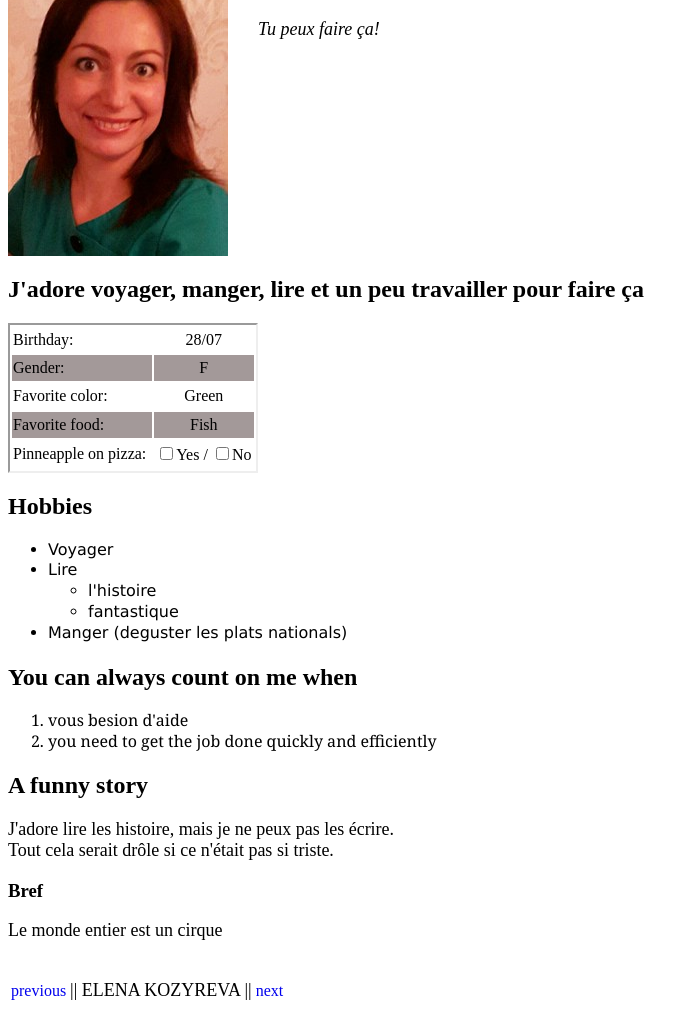
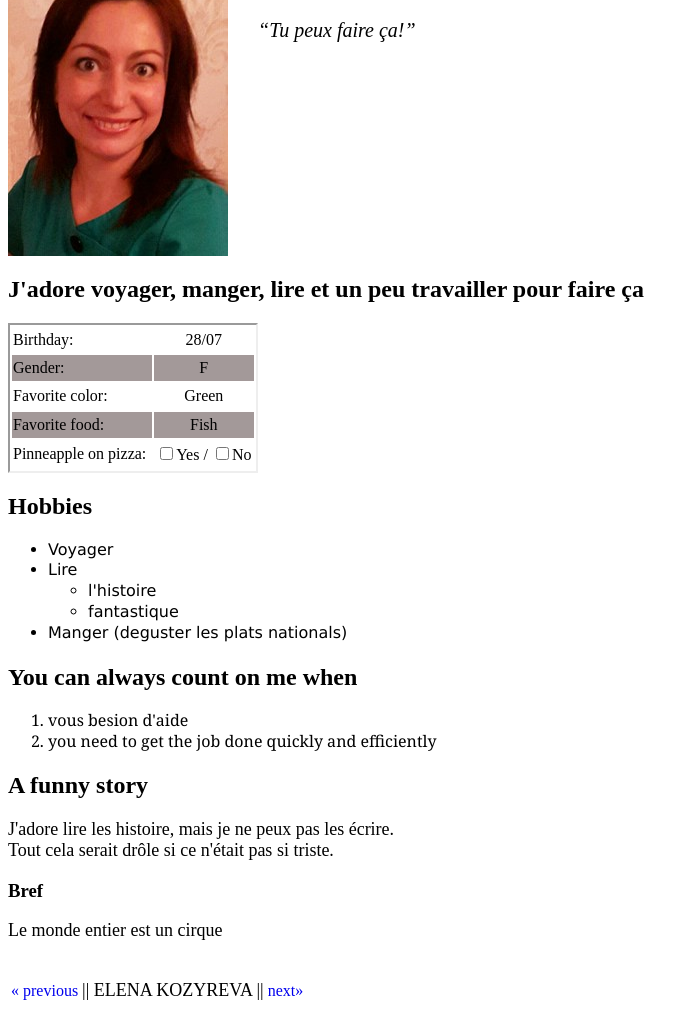
Before and after one commit to TozurElena/markdown-warmup-html, a plain HTML site: page index.html in a window 1280 px wide. Shown: the part 69-1099 px from the top of the page, without its empty margins (0-698 px from the left). Drawn offline with Linux system fonts and the light colour scheme.

Commit message:
modifier lien

```diff
--- a/index.html
+++ b/index.html
@@ -11,7 +11,7 @@
     <header>
       <img class="header_img" src="ElenaK.jpg" alt="Photo">
       <h1>Kozyreva Elena</h1>
-      <p>Tu peux faire ça!</p>
+      <q>Tu peux faire ça!</q>
 
     </header>
     <main>
@@ -64,11 +64,11 @@
     <footer>
       <table>
         <tr>
-          <td><a href="https://github.com/Daryl021"> previous </a></td>
+          <td><a href="https://github.com/Daryl021">&laquo; previous </a></td>
           <td>
             <p>|| ELENA KOZYREVA ||</p>
           </td>
-          <td><a href="https://github.com/eliseprts/challenge-markdown">next</a></td>
+          <td><a href="https://github.com/eliseprts/challenge-markdown">next&raquo;</a></td>
         </tr>
       </table>
     </footer>
--- a/style.css
+++ b/style.css
@@ -4,8 +4,9 @@ p {
 header {
   overflow: auto;
 }
-header p {
+header q {
   font-style: italic;
+  font-size: 20px;
 }
 .header_img {
   float: left;
```
